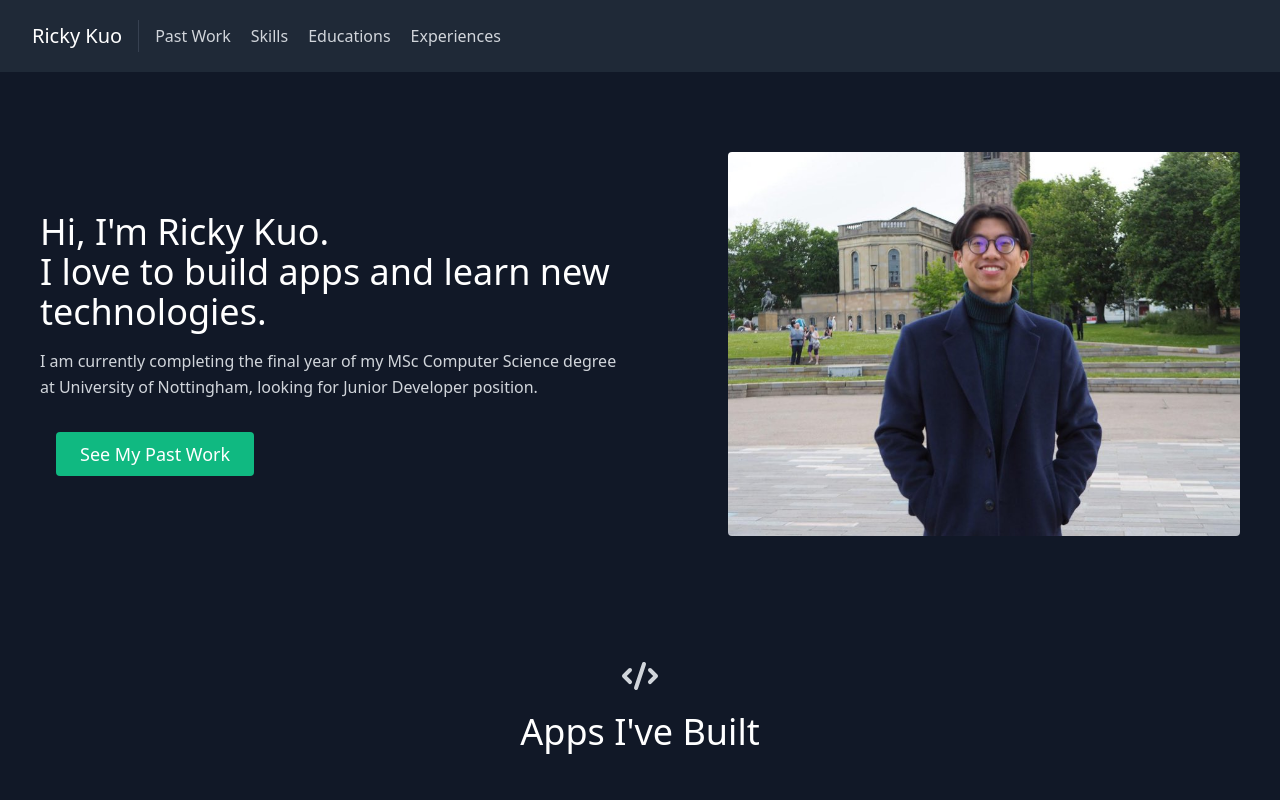
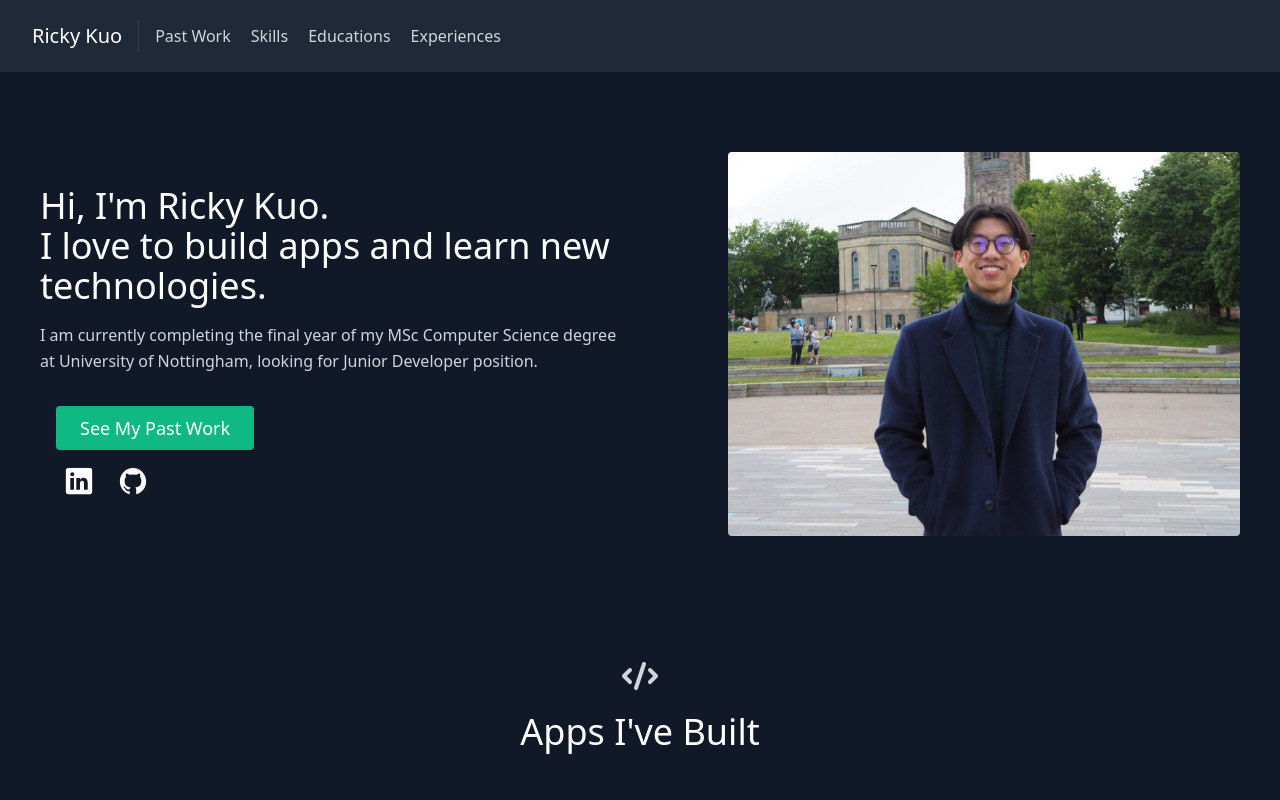
Before and after one commit to RickyUomo/portfolio, a React (Create React App) app: page / in a window 1280 px wide. Shown: the top 800 px of the page. Built offline with nearby package versions, Linux system fonts and the light colour scheme.

Commit message:
social icons

```diff
--- a/public/index.html
+++ b/public/index.html
@@ -43,6 +43,8 @@
     <input type="email" name="email" />
     <textarea name="message"></textarea>
   </form>
+  <script type="module" src="https://unpkg.com/ionicons@5.5.2/dist/ionicons/ionicons.esm.js"></script>
+  <script nomodule src="https://unpkg.com/ionicons@5.5.2/dist/ionicons/ionicons.js"></script>
 </body>
 
 </html>
--- a/src/components/About.js
+++ b/src/components/About.js
@@ -16,11 +16,28 @@ export default function About() {
                         at University of Nottingham, looking for Junior Developer position.
                     </p>
                     <div className="flex justify-center">
-
                         <a
                             href="#projects"
                             className="ml-4 inline-flex text-white bg-green-500 border-0 py-2 px-6 focus:outline-none hover:bg-green-600 hover:text-white rounded text-lg">
                             See My Past Work
+                        </a>
+
+
+                    </div>
+                    <div className="mt-4">
+                        <a
+                            href="https://www.linkedin.com/in/ricky-kuo/"
+                            target="_blank"
+                            className="text-white px-6 hover:text-gray-300 text-3xl">
+                            <ion-icon name="logo-linkedin"></ion-icon>
+                        </a>
+                        <a
+                            href="https://github.com/RickyUomo"
+                            target="_blank"
+                            className="text-white hover:text-gray-300 text-3xl"
+                        >
+
+                            <ion-icon className="" name="logo-github"></ion-icon>
                         </a>
                     </div>
                 </div>
```
